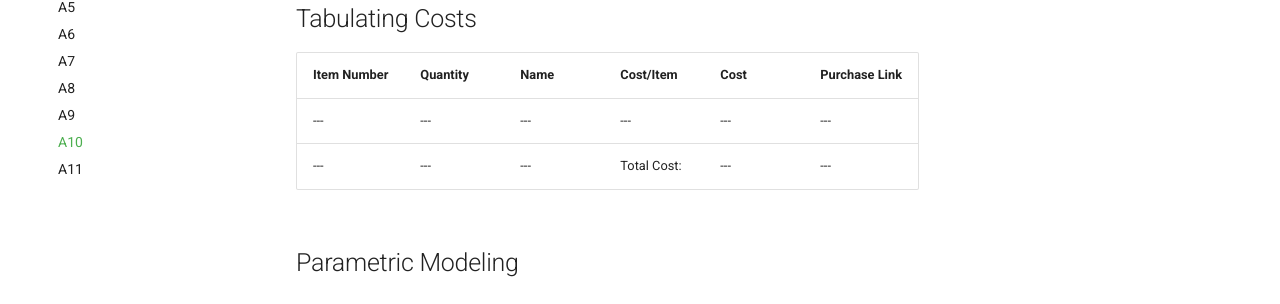
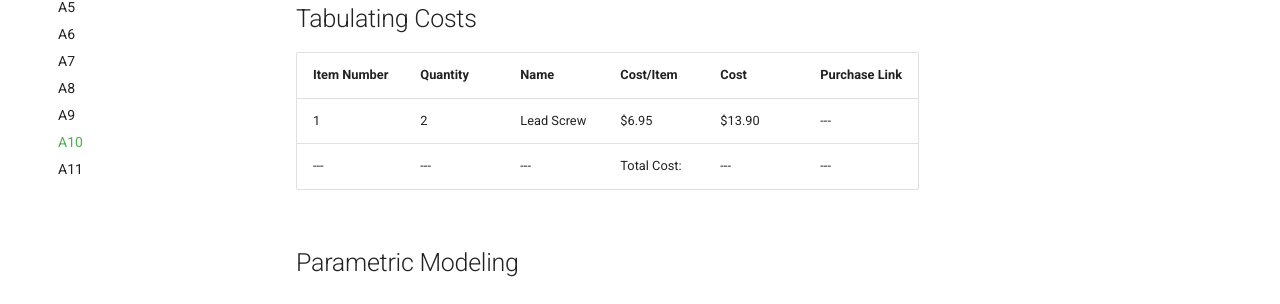
Before and after one commit to Ldreifuss/megr2157-project-portfolio, an MkDocs documentation site: the page built from docs/assignments/A10/index.md, in a window 1280 px wide and 977 px high. Shown: the part 346-650 px from the top of the window. Built offline with MkDocs 1.6.1 and Material for MkDocs 9.7.7, drawn with Linux system fonts in a browser that asks for light colours.

Commit message:
Update index.md

```diff
--- a/docs/assignments/A10/index.md
+++ b/docs/assignments/A10/index.md
@@ -9,7 +9,7 @@ I discussed with my teammates regarding what beam analysis model to use: "both e
 
 | Item Number | Quantity | Name | Cost/Item | Cost | Purchase Link |
 | --- | --- | --- | --- | --- | --- |
-| --- | --- | --- | --- | --- | --- |
+| 1 | 2 | Lead Screw | $6.95 | $13.90 | --- |
 | --- | --- | --- | Total Cost: | --- | --- |
 
 
```
